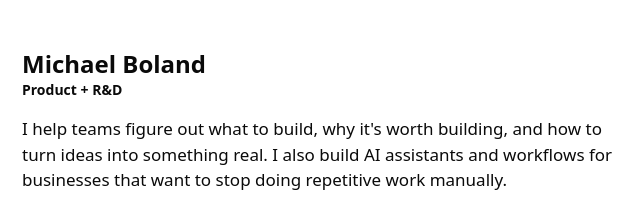
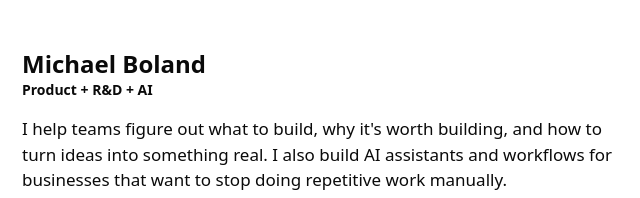
Before and after one commit to bolander72/boland.co, an Astro site: page / in a window 1280 px wide. Shown: the top 198 px of the page, 309-949 px from the left. Built offline with nearby package versions, Linux system fonts and the light colour scheme; Astro itself is replaced by a stand-in of ours.

Commit message:
Add AI to subtitle

```diff
--- a/src/pages/index.astro
+++ b/src/pages/index.astro
@@ -7,7 +7,7 @@ import Layout from "@/layouts/Layout.astro";
         <section class="space-y-4">
             <div>
                 <h1>Michael Boland</h1>
-                <div class="text-sm font-semibold">Product + R&D</div>
+                <div class="text-sm font-semibold">Product + R&D + AI</div>
             </div>
             <div class="space-y-2">
                 <p>
```
